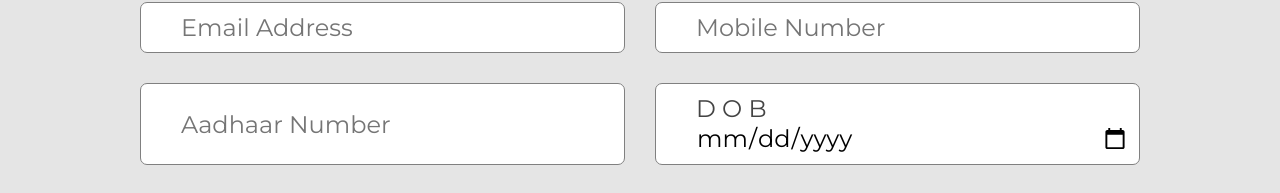
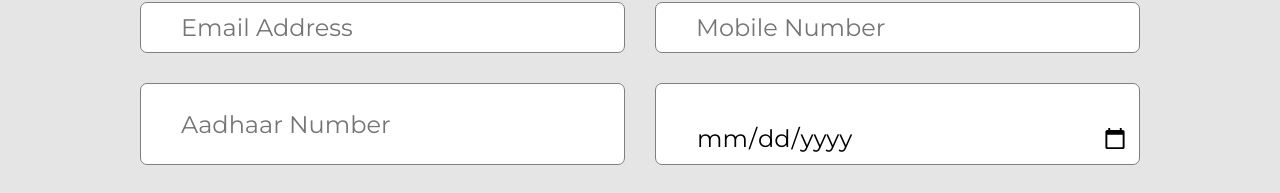
Before and after one commit to gulabhussain/RoseCare, a React app in the folder frontend/: page /register in a window 1280 px wide. Shown: the part 424-617 px from the top of the page. Built offline with nearby package versions, Linux system fonts and the light colour scheme; no server answers; the HTML template or start-up script is replaced by a standard one.

Commit message:
Remove placeholder from date input in Register.jsx

```diff
--- a/frontend/src/pages/Register.jsx
+++ b/frontend/src/pages/Register.jsx
@@ -134,7 +134,6 @@ const Register = () => {
           />
           <input
             type="date"
-            placeholder="D O B"
             value={dob}
             onChange={(e) => setDob(e.target.value)}
             required
```
